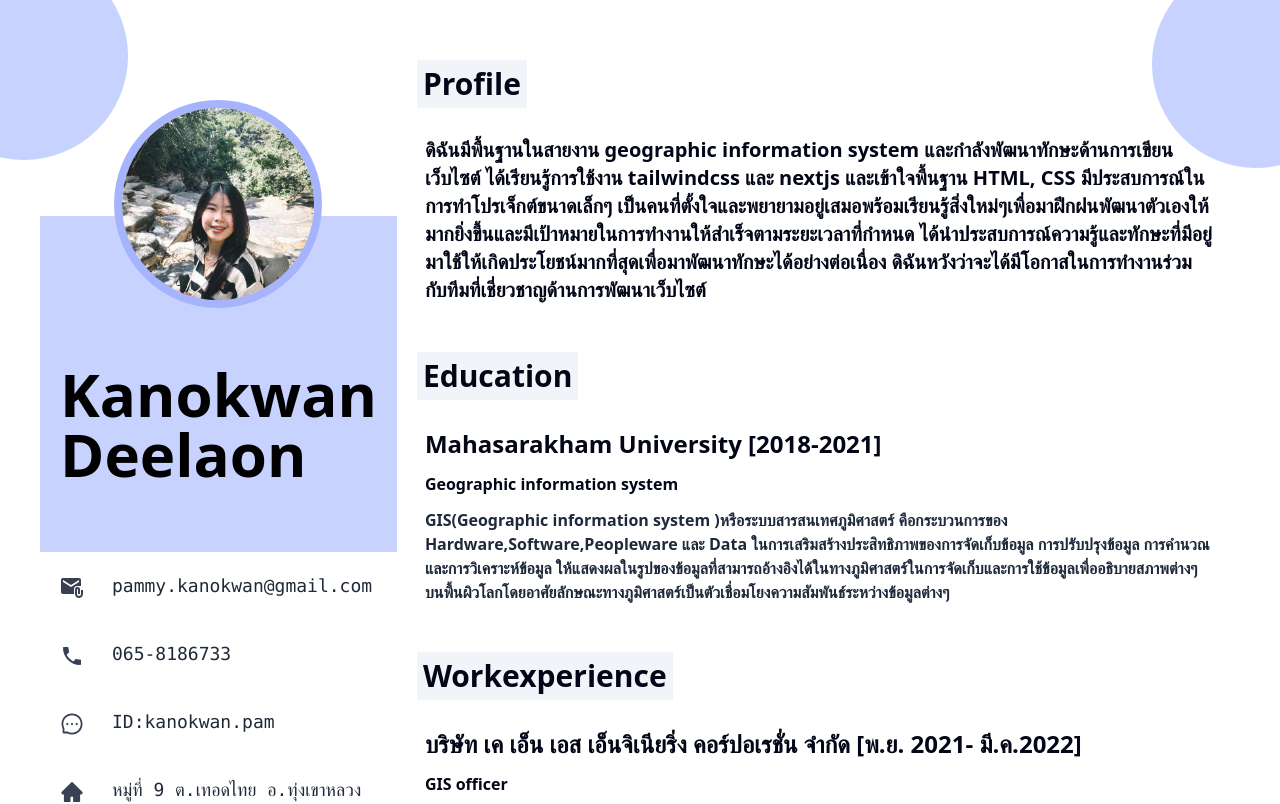
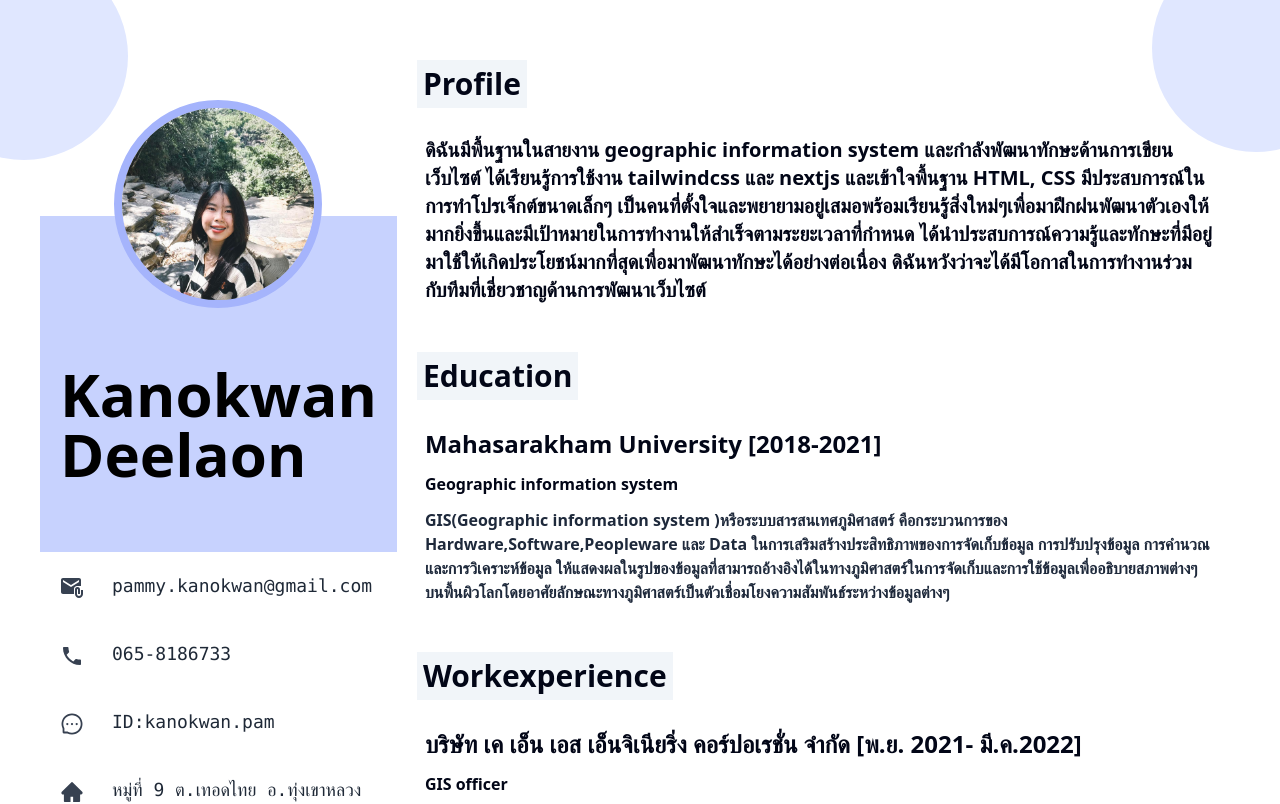
Before and after one commit to pampamz/pamm, a Next.js app: page / in a window 1280 px wide. Shown: the top 804 px of the page. Built offline with nearby package versions, Linux system fonts and the light colour scheme.

Commit message:
kanokwandeelaon

```diff
--- a/pages/index.tsx
+++ b/pages/index.tsx
@@ -9,14 +9,14 @@ export default function Home() {
   function Patding() {
     return (
       <>
-        <div className=" h-52 w-52 rounded-full bg-indigo-200"></div>
+        <div className=" h-52 w-52 rounded-full bg-indigo-100"></div>
       </>
     );
   }
   return (
     <>
       <div className="relative ">
-        <div className="absolute -right-20 -top-10">{Patding()} </div>
+        <div className="absolute -right-20 -top-14">{Patding()} </div>
         <div className="absolute -left-20 -top-12">{Patding()} </div>
 
         <div className="lg:flex p-10 w-full">
```
